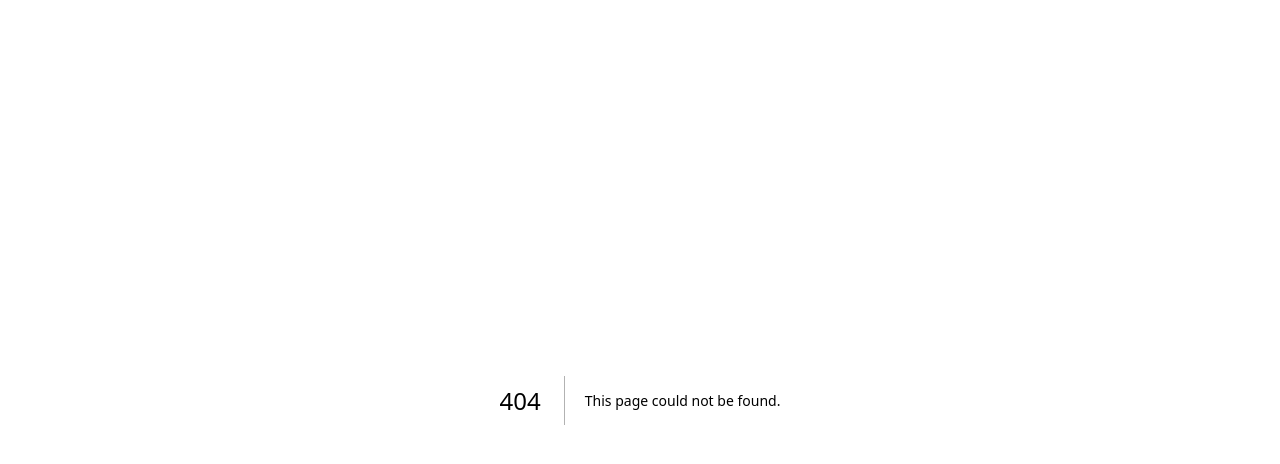
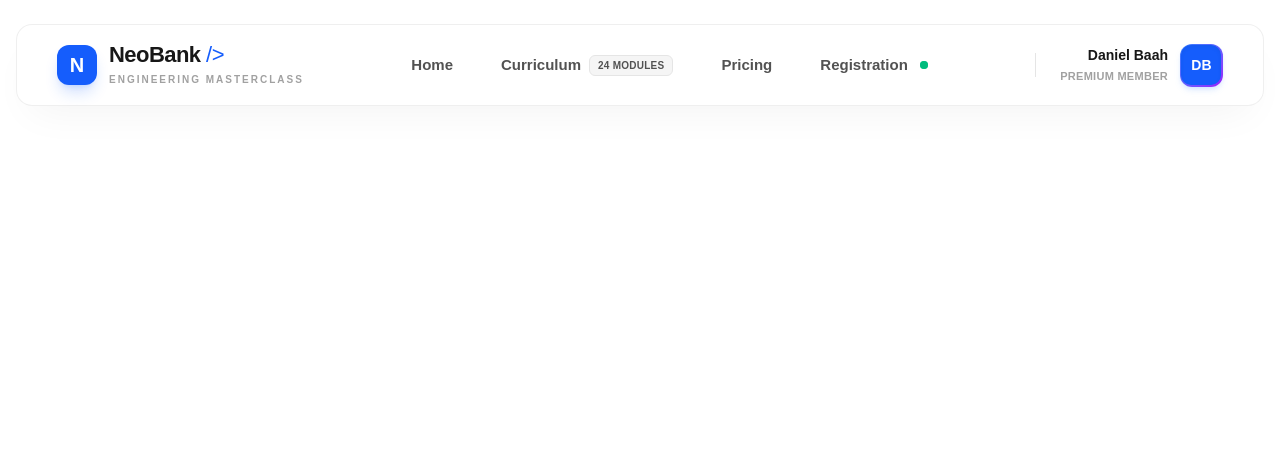
Before and after one commit to BrightAddy/neobank-course, a Next.js app: page /dashboard in a window 1280 px wide. Before the commit this address had no page. Shown: the top 464 px of the page. Built offline with nearby package versions, Linux system fonts and the light colour scheme.

Commit message:
improved navbar

```diff
--- a/src/app/login/page.tsx
+++ b/src/app/login/page.tsx
@@ -1,21 +1,29 @@
 "use client";
 import { useEffect, useRef, useState } from "react";
+import { useRouter } from "next/navigation";
 import Link from "next/link";
 
 export default function SignInPage() {
-  const canvasRef = useRef(null);
+  const canvasRef = useRef<HTMLCanvasElement | null>(null);
   const [isLoading, setIsLoading] = useState(false);
+  const router = useRouter();
 
-  const handleSubmit = (e) => {
-    e.preventDefault();
-    setIsLoading(true);
-    setTimeout(() => setIsLoading(false), 1500);
+  const handleLogin = (e: React.FormEvent) => {
+    e.preventDefault(); // Stops the page from reloading
+    setIsLoading(true); // Start the loading spinner
+
+    // Simulate a backend delay, then route to the main home page
+    setTimeout(() => {
+      setIsLoading(false);
+      router.push("/dashboard");
+    }, 1500);
   };
 
   useEffect(() => {
     const canvas = canvasRef.current;
     if (!canvas) return;
     const ctx = canvas.getContext("2d");
+    if (!ctx) return;
 
     const resize = () => {
       canvas.width = window.innerWidth;
@@ -56,9 +64,9 @@ export default function SignInPage() {
     }));
 
     let t = 0;
-    let animId;
+    let animId: number;
 
-    const drawSparkle = (x, y, size, alpha, rot) => {
+    const drawSparkle = (x: number, y: number, size: number, alpha: number, rot: number) => {
       ctx.save();
       ctx.translate(x, y);
       ctx.rotate(rot);
@@ -237,7 +245,7 @@ export default function SignInPage() {
             </p>
           </div>
 
-          <form onSubmit={handleSubmit} className="flex flex-col gap-5">
+          <form onSubmit={handleLogin} className="flex flex-col gap-5">
             {/* Email / Phone */}
             <div>
               <label className="mb-2 block text-[13px] font-bold text-[#1e293b]">
@@ -274,7 +282,6 @@ export default function SignInPage() {
             <button
               type="submit"
               disabled={isLoading}
-              onClick={handleSubmit}
               style={{
                 background: "linear-gradient(to right, #2563eb, #3b82f6)",
                 color: "#ffffff",
--- a/src/app/signup/page.tsx
+++ b/src/app/signup/page.tsx
@@ -1,10 +1,18 @@
 "use client";
 
 import { useEffect, useRef } from "react";
+import { useRouter } from "next/navigation";
 import Link from "next/link";
 
 export default function SignUpPage() {
   const canvasRef = useRef<HTMLCanvasElement>(null);
+  const router = useRouter();
+
+  const handleSignup = (e: React.FormEvent) => {
+    e.preventDefault(); // Stops the page from reloading
+    // Backend logic will go here later. For now, route to login:
+    router.push("/login");
+  };
 
   useEffect(() => {
     const canvas = canvasRef.current;
@@ -504,7 +512,7 @@ export default function SignUpPage() {
               Enter your details to secure your spot in the masterclass.
             </p>
 
-            <form onSubmit={(e) => e.preventDefault()}>
+            <form onSubmit={handleSignup} className="flex flex-col gap-5">
               <label className="mb-[8px] block text-[13px] font-bold text-[#1e293b]">
                 Full Name
               </label>
--- a/src/components/layout/Navbar.tsx
+++ b/src/components/layout/Navbar.tsx
@@ -7,10 +7,10 @@ export default function Navbar() {
   const [isOpen, setIsOpen] = useState(false);
 
   const navLinks = [
-    { name: "Home", href: "/" },
+    { name: "Home", href: "/home" },
     { name: "Curriculum", href: "/curriculum", badge: "24 Modules" },
     { name: "Pricing", href: "/pricing" },
-    { name: "Registration", href: "/registration", status: "Live" },
+    { name: "Registration", href: "/registration", status: "live" },
   ];
 
   return (
@@ -23,7 +23,6 @@ export default function Navbar() {
       <nav className="bg-white/80 backdrop-blur-2xl border border-neutral-200/60 rounded-2xl shadow-[0_20px_40px_-15px_rgba(0,0,0,0.05)] transition-all duration-500">
         <div className="px-6 lg:px-10">
           <div className="flex justify-between items-center h-20">
-
             {/* 1. Brand Logo & Subtext */}
             <div className="flex-shrink-0 flex items-center">
               <Link href="/" className="flex items-center gap-3 group">
@@ -32,7 +31,8 @@ export default function Navbar() {
                 </div>
                 <div className="flex flex-col">
                   <span className="text-[22px] font-black text-neutral-900 tracking-tight leading-none">
-                    NeoBank <span className="text-blue-600 font-medium">/&gt;</span>
+                    NeoBank{" "}
+                    <span className="text-blue-600 font-medium">/&gt;</span>
                   </span>
                   {/* Added premium subtext */}
                   <span className="text-[10px] text-neutral-400 font-bold uppercase tracking-[0.2em] mt-1.5">
@@ -68,33 +68,30 @@ export default function Navbar() {
               ))}
             </div>
 
-            {/* 3. Luxury Call-To-Actions */}
-            <div className="hidden lg:flex items-center gap-6">
-              {/* Added a subtle divider line to separate nav links from auth buttons */}
+            {/* 3. Luxury User Profile */}
+            <div className="hidden lg:flex items-center gap-5">
+              {/* Subtle divider line */}
               <div className="h-6 w-px bg-neutral-200"></div>
 
-              <Link
-                href="/signin"
-                className="text-[15px] font-semibold text-neutral-600 hover:text-neutral-900 transition-colors"
-              >
-                Sign In
-              </Link>
+              {/* Premium Dummy User Badge */}
+              <div className="flex items-center gap-3 pl-1 cursor-pointer group">
+                <div className="flex flex-col text-right">
+                  <span className="text-[14px] font-bold text-neutral-900 group-hover:text-blue-600 transition-colors duration-200">
+                    Daniel Baah
+                  </span>
+                  <span className="text-[11px] font-bold tracking-wide uppercase text-neutral-400 mt-0.5">
+                    Premium Member
+                  </span>
+                </div>
 
-              <Link
-                href="/signup"
-                // Changed back to "Sign Up", completely upgraded the button physics and added an icon
-                className="group relative inline-flex items-center justify-center gap-2 px-7 py-3 text-[15px] font-semibold text-white bg-neutral-950 rounded-full overflow-hidden transition-all duration-300 hover:bg-blue-600 hover:shadow-lg hover:shadow-blue-500/25 hover:-translate-y-0.5 active:translate-y-0"
-              >
-                <span>Sign Up</span>
-                <svg
-                  className="w-4 h-4 transition-transform duration-300 group-hover:translate-x-1"
-                  fill="none"
-                  viewBox="0 0 24 24"
-                  stroke="currentColor"
-                >
-                  <path strokeLinecap="round" strokeLinejoin="round" strokeWidth={2} d="M14 5l7 7m0 0l-7 7m7-7H3" />
-                </svg>
-              </Link>
+                {/* Microgradient Avatar Ring */}
+                <div className="relative p-[1.5px] rounded-xl bg-gradient-to-br from-blue-500 via-indigo-500 to-purple-600 shadow-md shadow-blue-500/15 group-hover:scale-105 transition-transform duration-300">
+                  {/* UPDATED: Changed bg-white to bg-blue-600 and text-neutral-900 to text-white */}
+                  <div className="h-10 w-10 rounded-[10px] bg-blue-600 flex items-center justify-center font-black text-white text-sm shadow-inner">
+                    DB
+                  </div>
+                </div>
+              </div>
             </div>
 
             {/* 4. Mobile Menu Toggle */}
@@ -103,11 +100,26 @@ export default function Navbar() {
                 onClick={() => setIsOpen(!isOpen)}
                 className="text-neutral-600 hover:text-neutral-900 p-2 rounded-xl bg-neutral-50 border border-neutral-200/60"
               >
-                <svg className="h-6 w-6" fill="none" viewBox="0 0 24 24" stroke="currentColor">
+                <svg
+                  className="h-6 w-6"
+                  fill="none"
+                  viewBox="0 0 24 24"
+                  stroke="currentColor"
+                >
                   {isOpen ? (
-                    <path strokeLinecap="round" strokeLinejoin="round" strokeWidth={2} d="M6 18L18 6M6 6l12 12" />
+                    <path
+                      strokeLinecap="round"
+                      strokeLinejoin="round"
+                      strokeWidth={2}
+                      d="M6 18L18 6M6 6l12 12"
+                    />
                   ) : (
-                    <path strokeLinecap="round" strokeLinejoin="round" strokeWidth={2.5} d="M4 6h16M4 12h16M4 18h16" />
+                    <path
+                      strokeLinecap="round"
+                      strokeLinejoin="round"
+                      strokeWidth={2.5}
+                      d="M4 6h16M4 12h16M4 18h16"
+                    />
                   )}
                 </svg>
               </button>
@@ -126,24 +138,29 @@ export default function Navbar() {
                   className="flex items-center justify-between px-4 py-4 text-base font-semibold text-neutral-600 hover:text-neutral-900 hover:bg-neutral-50 rounded-xl transition-colors"
                 >
                   <span>{link.name}</span>
-                  {link.badge && <span className="text-xs bg-neutral-100 border border-neutral-200 text-neutral-600 px-2.5 py-1 rounded-md font-bold">{link.badge}</span>}
+                  {link.badge && (
+                    <span className="text-xs bg-neutral-100 border border-neutral-200 text-neutral-600 px-2.5 py-1 rounded-md font-bold">
+                      {link.badge}
+                    </span>
+                  )}
                 </Link>
               ))}
             </div>
 
-            <div className="mt-6 pt-6 border-t border-neutral-100 flex flex-col space-y-3">
-              <Link
-                href="/signin"
-                className="flex items-center justify-center w-full px-4 py-3.5 text-base font-semibold text-neutral-700 bg-neutral-50 rounded-xl border border-neutral-200/60 hover:bg-neutral-100 transition-colors"
-              >
-                Sign In
-              </Link>
-              <Link
-                href="/signup"
-                className="flex items-center justify-center w-full px-4 py-3.5 text-base font-semibold text-white bg-neutral-950 rounded-xl hover:bg-blue-600 transition-colors"
-              >
-                Sign Up
-              </Link>
+            {/* Mobile Profile Block */}
+            <div className="mt-6 pt-6 border-t border-neutral-100 flex items-center justify-between px-4 bg-neutral-50/50 p-4 rounded-xl border border-neutral-100">
+              <div className="flex flex-col">
+                <span className="text-base font-bold text-neutral-900">
+                  Daniel Baah
+                </span>
+                <span className="text-xs font-bold uppercase tracking-wider text-neutral-400 mt-0.5">
+                  Premium Member
+                </span>
+              </div>
+              {/* UPDATED: Replaced complex gradient with clean solid brand blue to align with desktop setup */}
+              <div className="h-11 w-11 rounded-xl bg-blue-600 flex items-center justify-center font-black text-white shadow-md">
+                DB
+              </div>
             </div>
           </div>
         )}
```
Also changed, not shown: src/app/dashboard/page.tsx (renamed from src/app/page.tsx).
